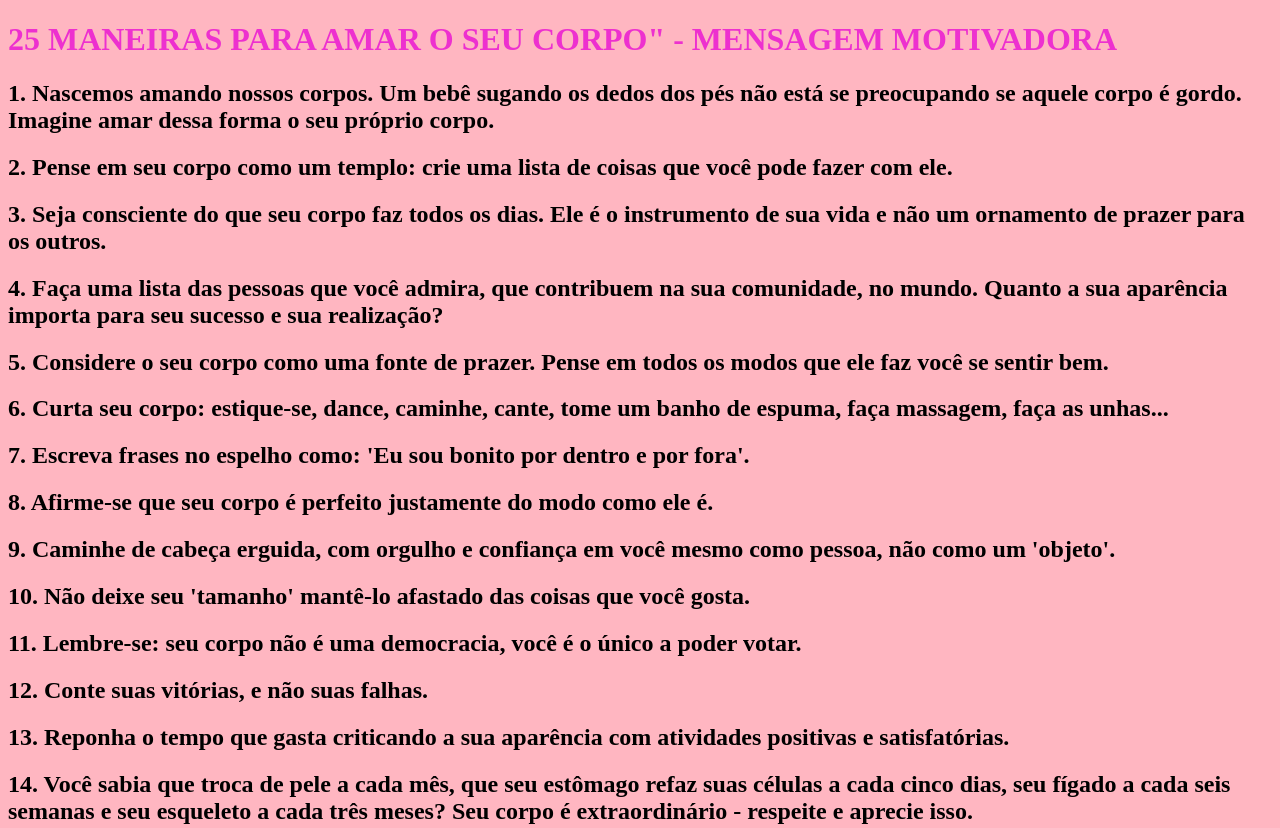
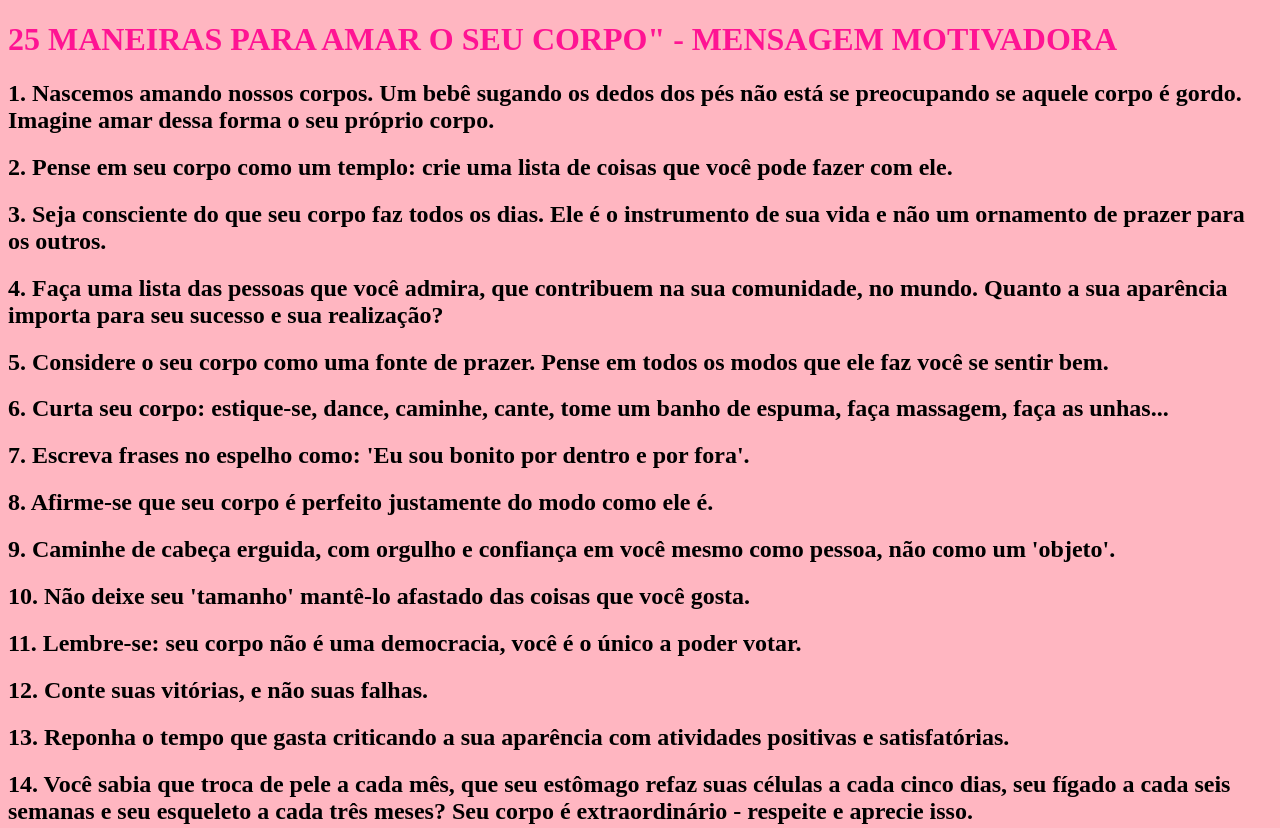
Before and after one commit to eduh351/comerintuitivo, a plain HTML site: page uni9.html in a window 1280 px wide. Shown: the top 828 px of the page. Drawn offline with Linux system fonts and the light colour scheme.

Commit message:
Update uni9.html

```diff
--- a/uni9.html
+++ b/uni9.html
@@ -2,7 +2,7 @@
 <html>
 <body>
 
-<h1 style="color:#ed30cf;">25 MANEIRAS PARA AMAR O SEU CORPO" - MENSAGEM MOTIVADORA</h2>
+<h1 style="color:DeepPink">25 MANEIRAS PARA AMAR O SEU CORPO" - MENSAGEM MOTIVADORA</h2>
     <h2>  1. Nascemos amando nossos corpos. Um bebê sugando os dedos dos pés não está se preocupando se aquele corpo é gordo. Imagine amar dessa forma o seu próprio corpo.</h2>
     <h2>  2. Pense em seu corpo como um templo: crie uma lista de coisas que você pode fazer com ele.</h2>
     <h2>  3. Seja consciente do que seu corpo faz todos os dias. Ele é o instrumento de sua vida e não um ornamento de prazer para os outros.</h2>
```
